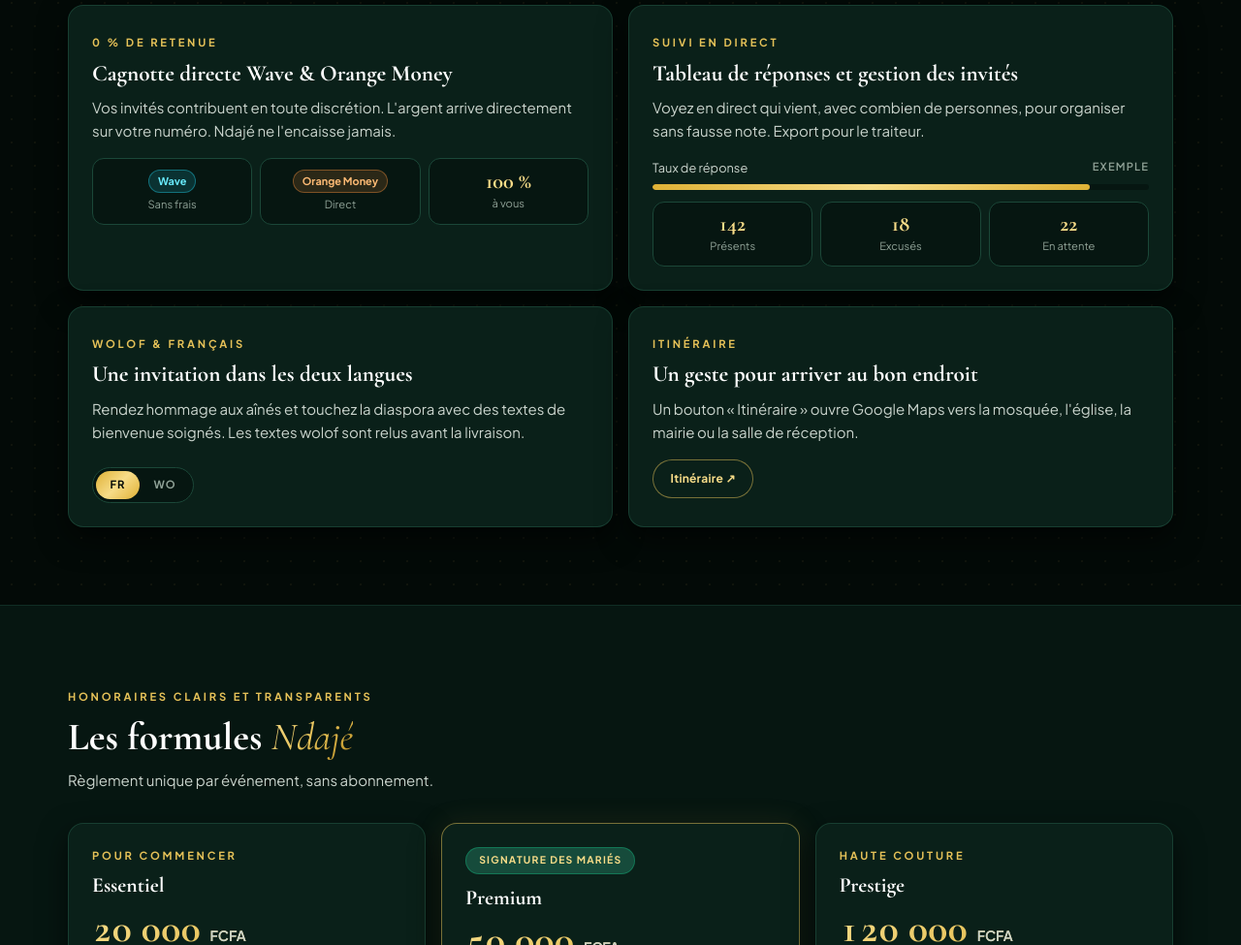
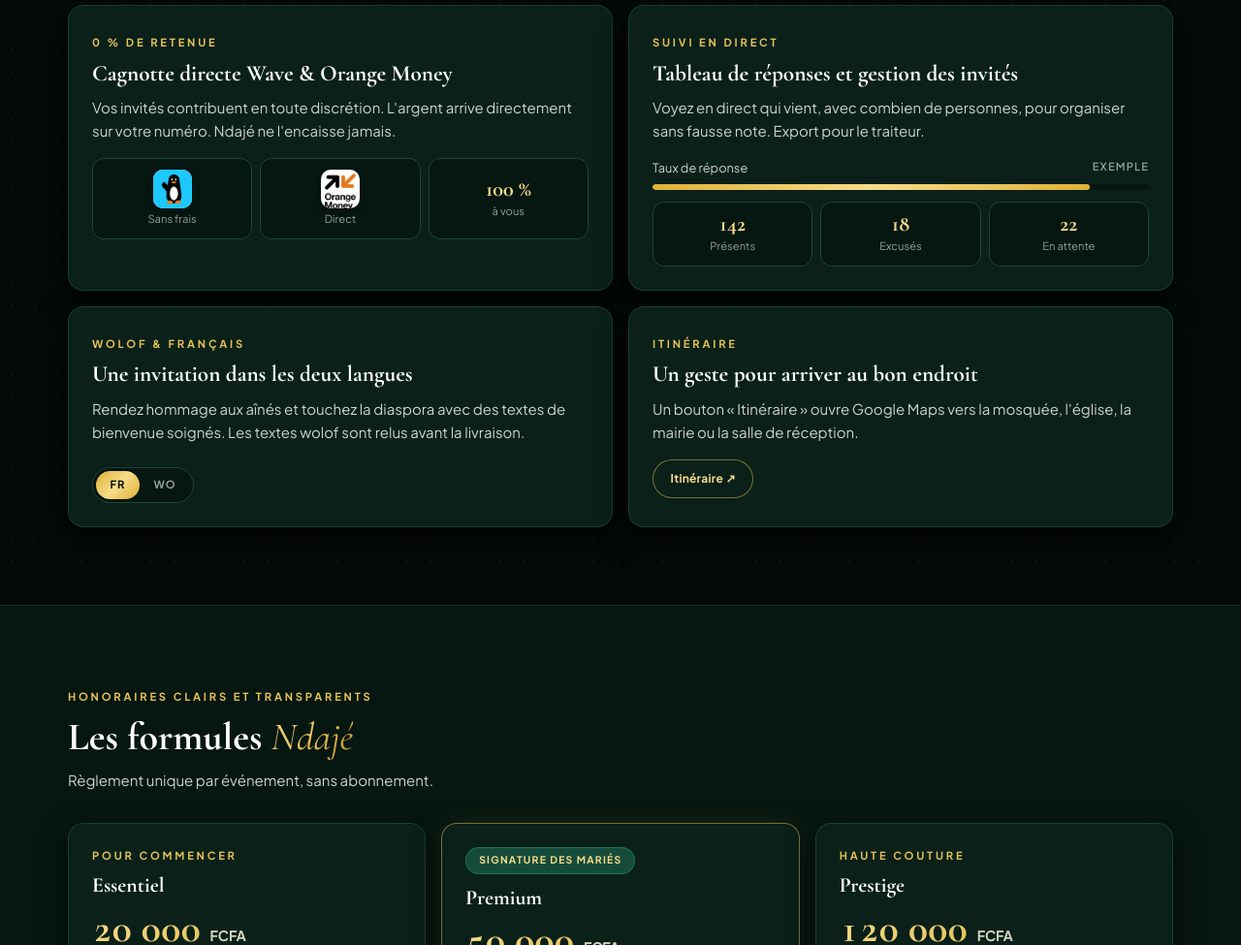
Before and after one commit to MiralAmana/ndaje-site, a plain HTML site: page index.html in a window 1280 px wide. Shown: the part 2553-3528 px from the top of the page at 97% size. Drawn offline with nearby package versions, Linux system fonts and the light colour scheme.

Commit message:
Bouquet sur la carte Union Sacrée et logos Wave / Orange Money

```diff
--- a/index.html
+++ b/index.html
@@ -175,8 +175,8 @@
             <h3>Cagnotte directe Wave &amp; Orange Money</h3>
             <p class="doux">Vos invités contribuent en toute discrétion. L'argent arrive directement sur votre numéro. Ndajé ne l'encaisse jamais.</p>
             <div class="mini-grille">
-              <div class="mini"><span class="logo-pay pay-wave">Wave</span><small>Sans frais</small></div>
-              <div class="mini"><span class="logo-pay pay-om">Orange Money</span><small>Direct</small></div>
+              <div class="mini"><span class="logo-tuile"><img src="assets/logo-wave.png" alt="Wave" width="40" height="40" loading="lazy"></span><small>Sans frais</small></div>
+              <div class="mini"><span class="logo-tuile logo-tuile--om"><img src="assets/logo-orange-money.png" alt="Orange Money" width="40" height="40" loading="lazy"></span><small>Direct</small></div>
               <div class="mini"><strong>100 %</strong><small>à vous</small></div>
             </div>
           </div>
--- a/style.css
+++ b/style.css
@@ -582,3 +582,9 @@ input, select, textarea { min-width: 0; max-width: 100%; }
   @keyframes balance-bouquet { 0%, 100% { transform: rotate(-2deg); } 50% { transform: rotate(2deg); } }
   .union-apercu img { transform-origin: 50% 85%; animation: balance-bouquet 6s ease-in-out infinite; }
 }
+
+/* Logos officiels Wave / Orange Money (tuile blanche : le texte d'Orange Money est noir) */
+.logo-tuile { display: inline-grid; place-items: center; width: 40px; height: 40px; border-radius: 10px; overflow: hidden; background: #fff; box-shadow: 0 4px 10px -4px rgba(0, 0, 0, .5); }
+.logo-tuile img { width: 100%; height: 100%; object-fit: cover; }
+.logo-tuile--om { padding: 4px; }
+.logo-tuile--om img { object-fit: contain; }
```
Also changed, not shown: assets/logo-orange-money.png (added), assets/logo-wave.png (added).
